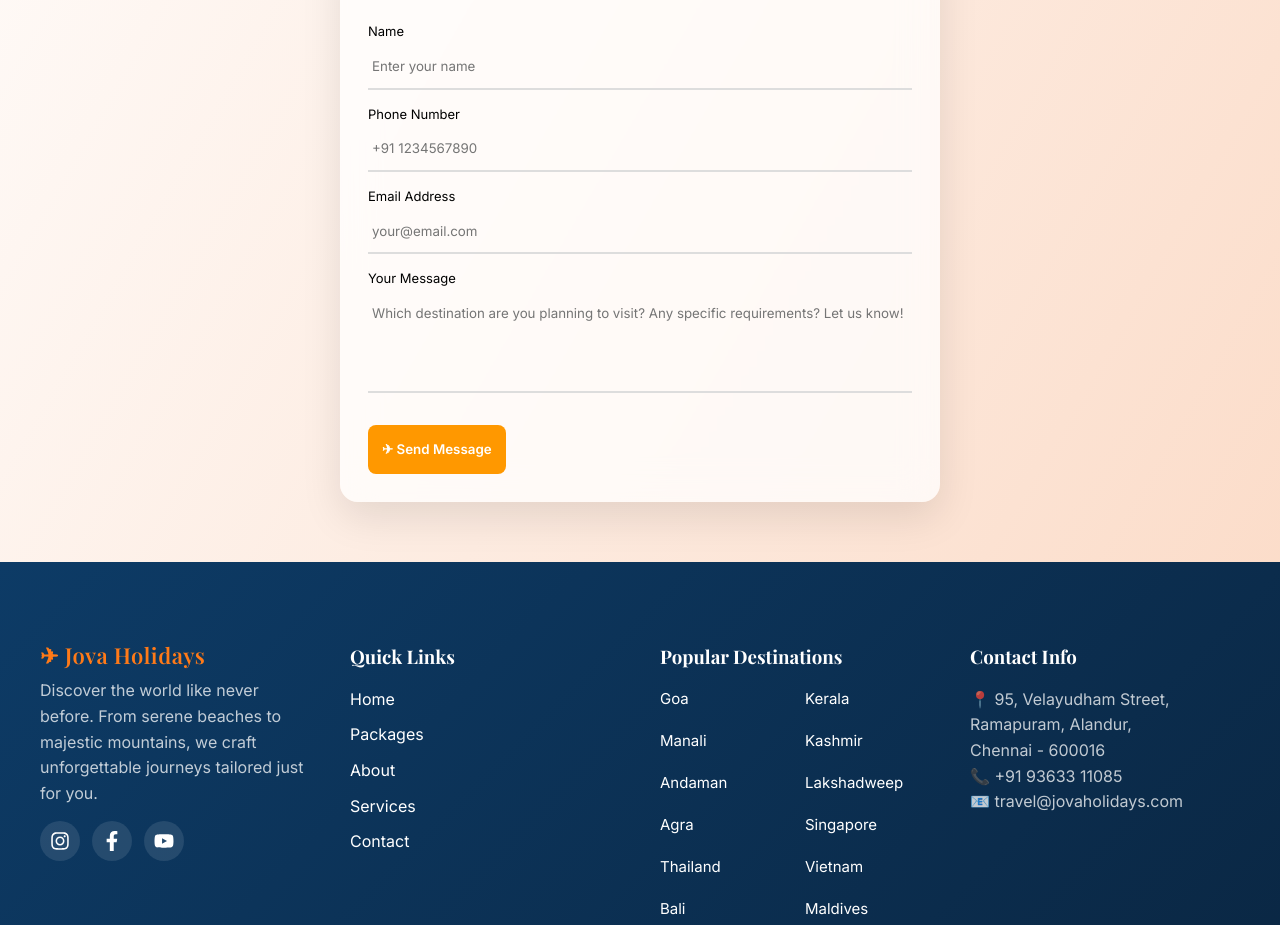
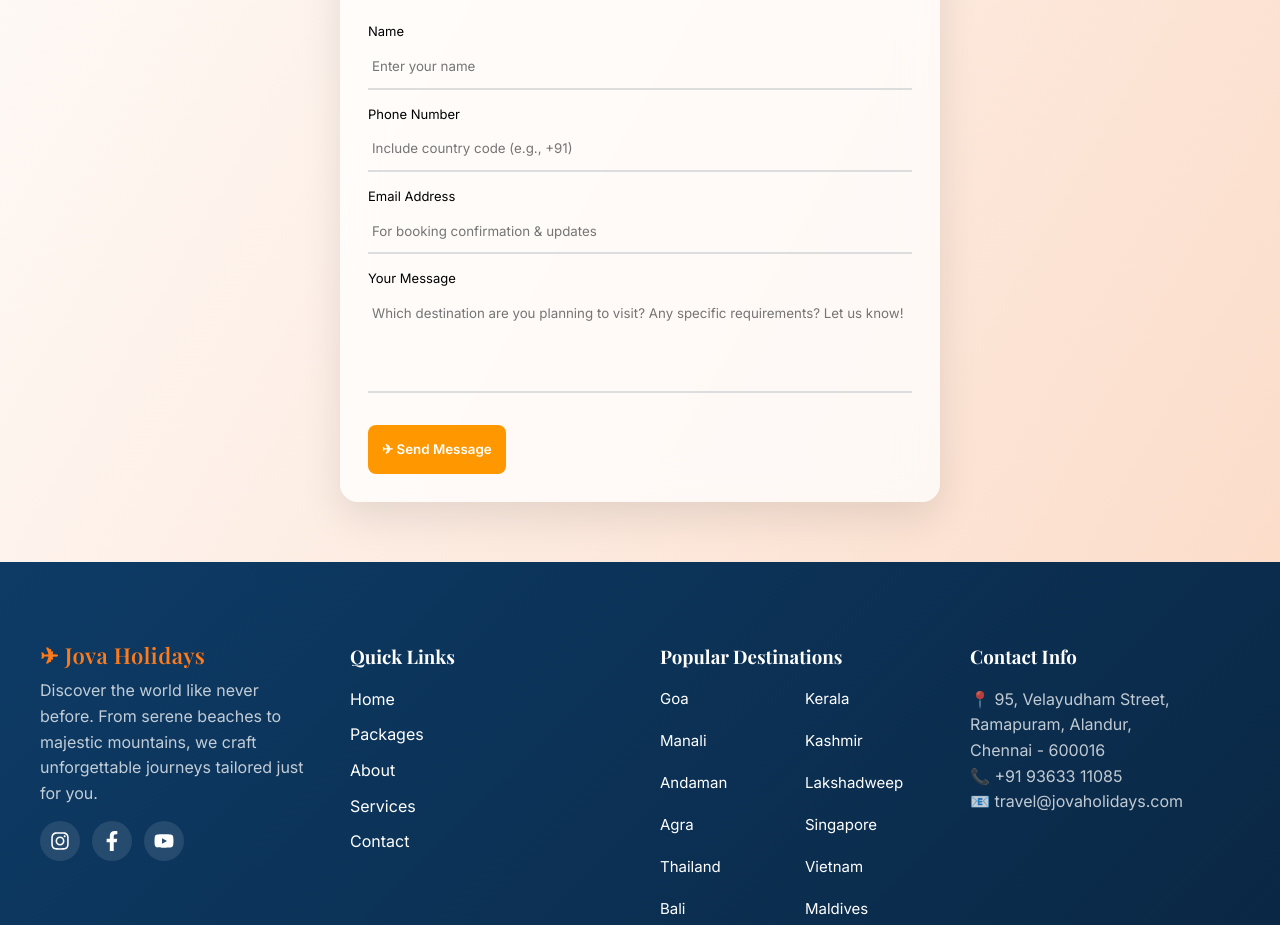
Before and after one commit to swethaCIT/JOVA-HOLIIDAYS, a React (Vite) app: page / in a window 1280 px wide. Shown: the part 3844-4769 px from the top of the page. Built offline with nearby package versions, Linux system fonts and the light colour scheme.

Commit message:
Form inputs updated

```diff
--- a/src/components/CTA/CTA.jsx
+++ b/src/components/CTA/CTA.jsx
@@ -114,7 +114,7 @@ Message: ${form.message}`;
             <input
               type="tel"
               name="phone"
-              placeholder="+91 1234567890"
+              placeholder="Include country code (e.g., +91)"
               value={form.phone}
               onChange={handleChange}
               required
@@ -126,7 +126,7 @@ Message: ${form.message}`;
             <input
               type="email"
               name="email"
-              placeholder="your@email.com"
+              placeholder="For booking confirmation & updates"
               value={form.email}
               onChange={handleChange}
               required
```
